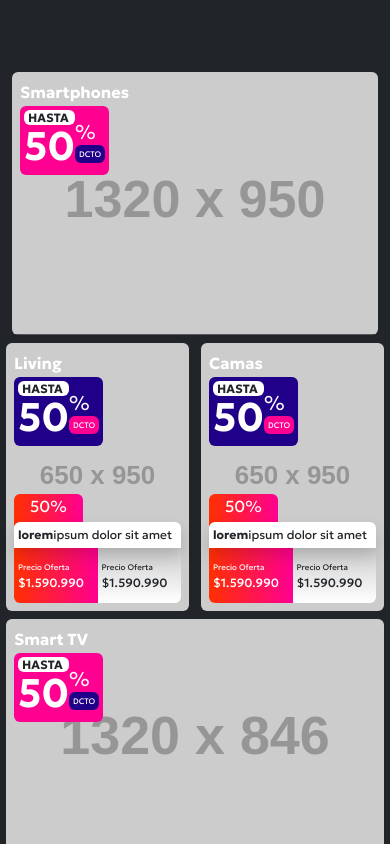
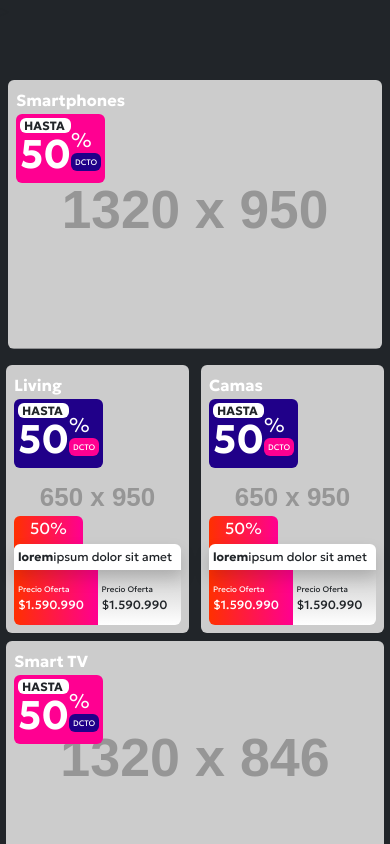
Before and after one commit to IgnacioGaldames/pruebahites, a website: page index.html in a window 390 px wide. Shown: the top 844 px of the page. Drawn offline with nearby package versions, Linux system fonts and the light colour scheme; placeholder pictures from the web are drawn by us.

Commit message:
paddin smartphones

```diff
--- a/index.html
+++ b/index.html
@@ -15,7 +15,7 @@
 <body class="bg-dark gldms gldm glds glms gdms ldms gld dms gms gls">>
   <main class="container text-white my-5">
     <div class="row d-flex">
-      <div id="smartphones" class="col-12 col-md-6 order-1 order-md-2 mb-2 p-md-2">
+      <div id="smartphones" class="col-12 col-md-6 order-1 order-md-2 mb-2 p-2">
         <div class="p-2 rounded bg-image ar-b d-flex align-content-between flex-wrap"
           style="background-image: url(https://dummyimage.com/1320x950/001/fff); ">
           <div class="w-100">
```
